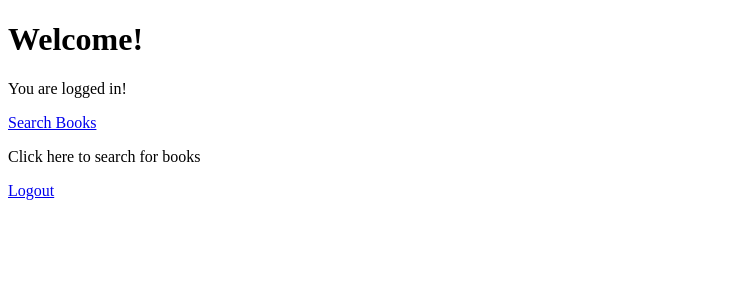
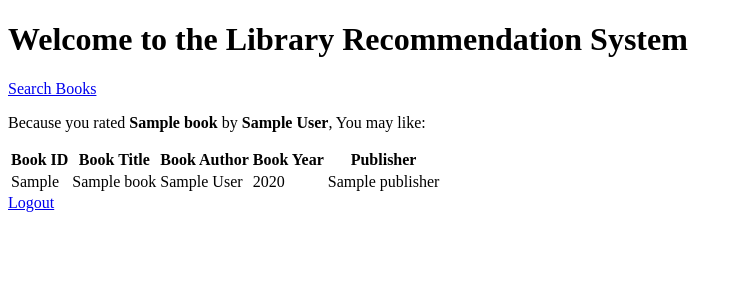
Before and after one commit to SirMikail/library_rating_poc, a Flask app: template templates/index.html in a window 1280 px wide. Shown: the top 300 px of the page, without its empty margins (0-742 px from the left). Run offline with Flask 3, Linux system fonts and the light colour scheme; a user stored in the database is signed in; the template is opened without the code that fills it: most values are stand-ins (such as "Sample title", 1, 10 or a date in 2020); parts of the project's set-up code (start-up, migrations or seed data) failed here and were passed over.

Commit message:
added recommendations

```diff
--- a/app.py
+++ b/app.py
@@ -52,10 +52,10 @@ with app.app_context():
     df = pd.read_excel("book_list.xlsx")
 
 
-# Route for the home page
-@app.route('/')
-def home():
-    return render_template('index.html')
+# # Route for the home page
+# @app.route('/')
+# def home():
+#     return render_template('index.html')
 
 
 # Route for the signup form
@@ -108,6 +108,20 @@ def logout():
     session.pop('user_id', None)
     flash('You have been logged out.', 'info')
     return redirect(url_for('login'))
+
+
+@app.route('/', methods=['GET', 'POST'])
+def recommendation():
+    similar_books = []
+    from recommendation import find_top_10_similar_books
+    user_id = session.get('user_id')
+    user_ratings = UserRating.query.filter_by(user_id=user_id).all()
+    book_id = user_ratings[-1].book_id
+    book_index = df[df['Accession No.'] == book_id].index
+
+    book = df.iloc[book_index[0]]
+    similar_books = find_top_10_similar_books(book_index=book_index)
+    return render_template('index.html', similar_books=similar_books.to_dict(orient='records'), book=book)
 
 
 @app.route('/search_book', methods=['GET', 'POST'])
--- a/requirements.txt
+++ b/requirements.txt
@@ -4,3 +4,4 @@ flask_sqlalchemy
 pandas
 rapidfuzz
 openpyxl
+scikit-learn
--- a/templates/index.html
+++ b/templates/index.html
@@ -4,11 +4,39 @@
     <title>Home</title>
 </head>
 <body>
-    <h1>Welcome!</h1>
+    <h1>Welcome to the Library Recommendation System</h1>
     {% if 'user_id' in session %}
-        <p>You are logged in!</p>
         <a href="{{ url_for('search_book') }}">Search Books</a>
-        <p>Click here to search for books</p>
+        <p> Because you rated <b>{{ book['Title'] }}</b> by <b>{{ book['Author'] }}</b>, You may like: </p>
+        <!-- Check if there are any ratings to display -->
+        {% if similar_books %}
+            <!-- Create a table to display the ratings -->
+            <table class="similar_books">
+                <thead>
+                    <tr>
+                        <th>Book ID</th>
+                        <th>Book Title</th>
+                        <th>Book Author</th>
+                        <th>Book Year</th>
+                        <th>Publisher</th>
+                    </tr>
+                </thead>
+                <tbody>
+                    <!-- Loop through the ratings list and display each entry -->
+                    {% for book in similar_books %}
+                        <tr>
+                            <td>{{ book["Accession No."] }}</td>
+                            <td>{{ book["Title"] }}</td>
+                            <td>{{ book["Author"] }}</td>
+                            <td>{{ book["Year"] }}</td>
+                            <td>{{ book["Publisher"] }}</td>
+                        </tr>
+                    {% endfor %}
+                </tbody>
+            </table>
+        {% else %}
+            <p>No recommended books, please rate a book first</p>
+        {% endif %}
         <a href="{{ url_for('logout') }}">Logout</a>
     {% else %}
         <p>Please <a href="{{ url_for('login') }}">login</a> or <a href="{{ url_for('signup') }}">sign up</a>.</p>
```
Also changed, not shown: recommendation.py (added, +32 -0 lines), instance/user_ratings.db.
